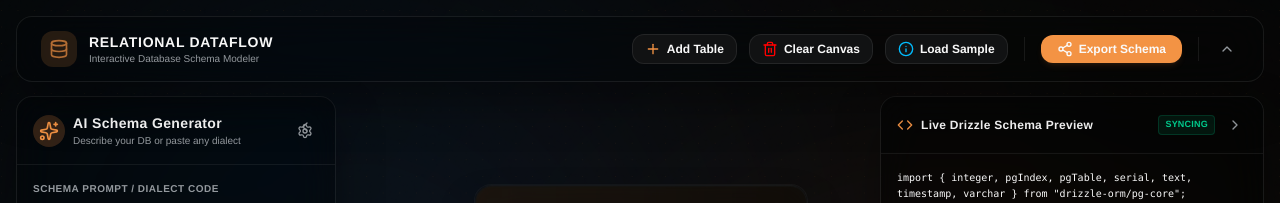
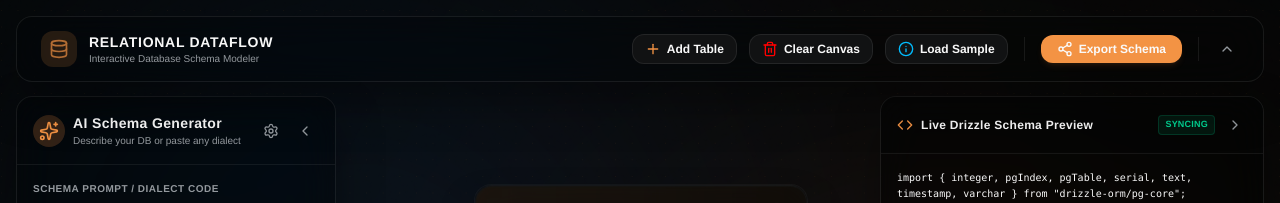
Before and after one commit to Jasim-Al/transactions-dataflow, a React (Vite) app: page / in a window 1280 px wide. Shown: the top 203 px of the page. Built offline with nearby package versions, Linux system fonts and the light colour scheme.

Commit message:
fix: resolve overlap conflict between settings gear and sidebar collapse buttons

```diff
--- a/src/App.tsx
+++ b/src/App.tsx
@@ -643,16 +643,6 @@ export default function App() {
       <div className={`fixed ${leftTopClass} left-4 bottom-4 z-20 w-80 glass-panel rounded-2xl flex flex-col transition-all duration-500 ease-out ${
         isLeftPanelOpen ? 'translate-x-0 opacity-100' : 'translate-x-[-340px] opacity-0 pointer-events-none'
       }`}>
-        <div className="absolute top-4 right-4 flex items-center gap-1.5 z-30">
-          <button
-            onClick={() => setIsLeftPanelOpen(false)}
-            className="p-1.5 rounded-lg hover:bg-white/5 text-muted-foreground hover:text-foreground transition-colors cursor-pointer"
-            title="Collapse Sidebar"
-          >
-            <ChevronLeft className="w-4 h-4" />
-          </button>
-        </div>
-
         <div className="flex-1 min-h-0 overflow-y-auto">
           <SchemaGeneratorPanel
             currentSchema={schema}
@@ -663,6 +653,7 @@ export default function App() {
             setIsStreaming={setIsStreaming}
             streamingText={streamingText}
             setStreamingText={setStreamingText}
+            onCollapse={() => setIsLeftPanelOpen(false)}
           />
         </div>
       </div>
--- a/src/components/SchemaGeneratorPanel.tsx
+++ b/src/components/SchemaGeneratorPanel.tsx
@@ -1,5 +1,5 @@
 import React, { useState } from 'react';
-import { Settings, Sparkles, AlertCircle, Key, Cpu, HelpCircle } from 'lucide-react';
+import { Settings, Sparkles, AlertCircle, Key, Cpu, HelpCircle, ChevronLeft } from 'lucide-react';
 import type { LLMConfig, DatabaseSchema } from '../types/schema';
 
 interface SchemaGeneratorPanelProps {
@@ -11,6 +11,7 @@ interface SchemaGeneratorPanelProps {
   setIsStreaming: (s: boolean) => void;
   streamingText: string;
   setStreamingText: (t: string) => void;
+  onCollapse?: () => void;
 }
 
 const repairJSON = (rawText: string): string => {
@@ -94,7 +95,8 @@ export const SchemaGeneratorPanel: React.FC<SchemaGeneratorPanelProps> = ({
   config,
   setConfig,
   setIsStreaming,
-  setStreamingText
+  setStreamingText,
+  onCollapse
 }) => {
   const [prompt, setPrompt] = useState('');
   const [loading, setLoading] = useState(false);
@@ -237,15 +239,26 @@ export const SchemaGeneratorPanel: React.FC<SchemaGeneratorPanelProps> = ({
             <p className="text-[10px] text-muted-foreground">Describe your DB or paste any dialect</p>
           </div>
         </div>
+        <div className="flex items-center gap-1.5">
           <button
             onClick={() => setShowSettings(!showSettings)}
-          className={`p-1.5 rounded-lg hover:bg-secondary/60 transition-colors ${
+            className={`p-1.5 rounded-lg hover:bg-secondary/60 transition-colors cursor-pointer ${
               showSettings ? 'text-primary bg-primary/10' : 'text-muted-foreground'
             }`}
             title="LLM Settings"
           >
             <Settings className="w-4 h-4" />
           </button>
+          {onCollapse && (
+            <button
+              onClick={onCollapse}
+              className="p-1.5 rounded-lg hover:bg-secondary/60 text-muted-foreground hover:text-foreground transition-colors cursor-pointer"
+              title="Collapse Sidebar"
+            >
+              <ChevronLeft className="w-4 h-4" />
+            </button>
+          )}
+        </div>
       </div>
 
       {/* Settings Panel */}
```
Lines whose indentation alone changed are shown as unchanged.
